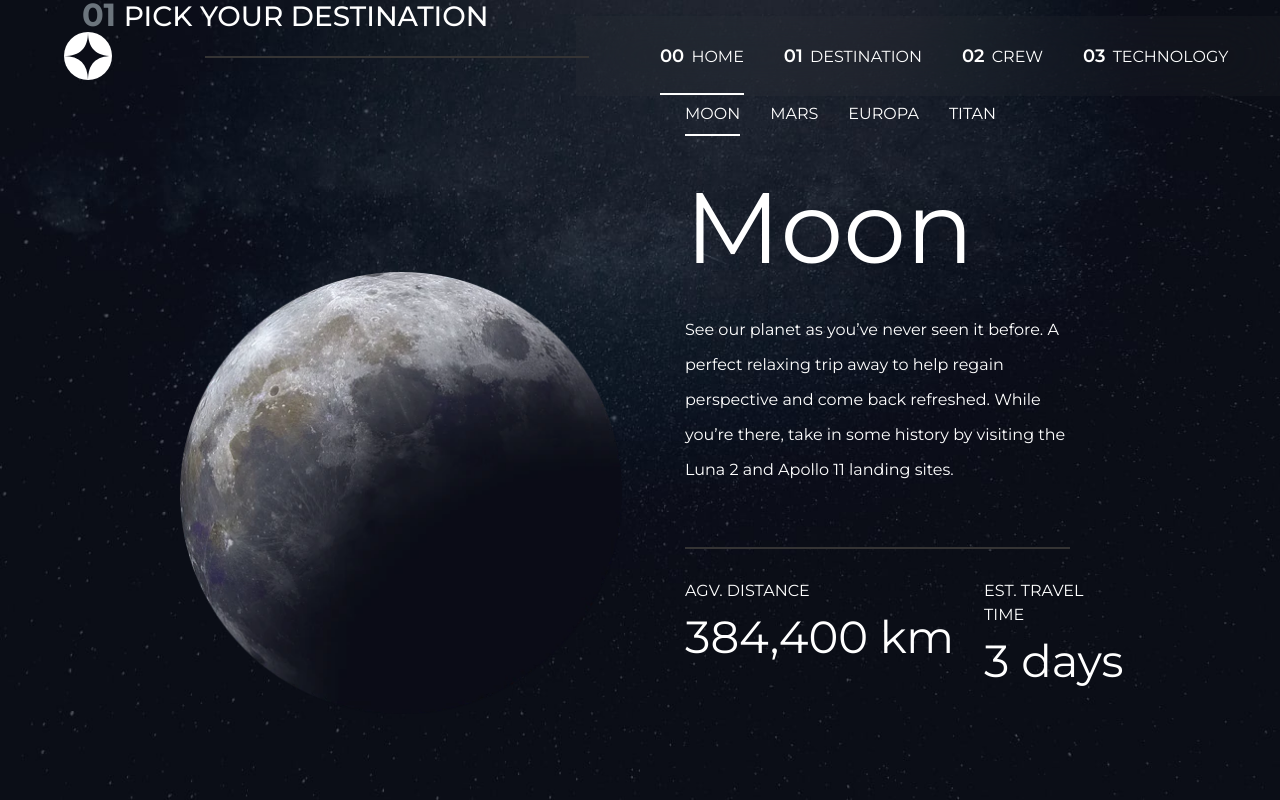
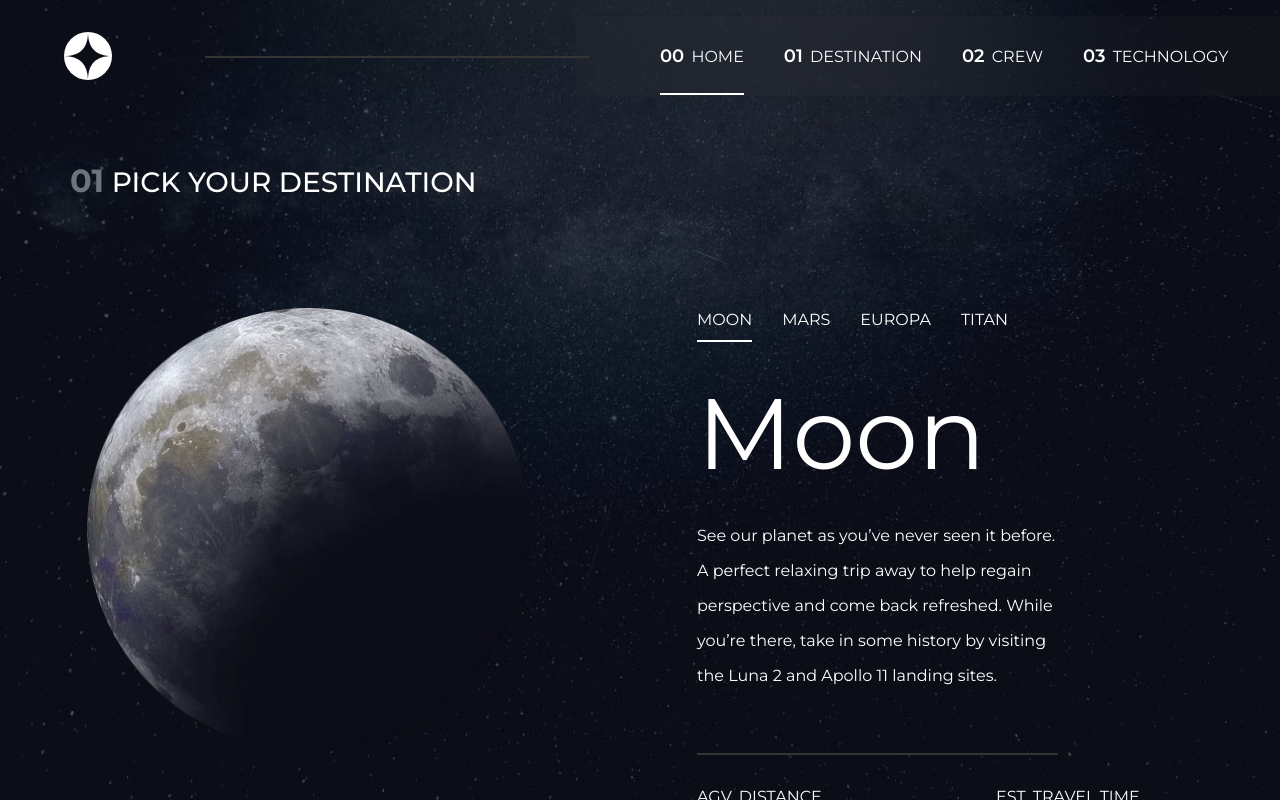
Before and after one commit to xJustFox/proj-space-website, a Vue app: page /destination in a window 1280 px wide. Built offline with nearby package versions, Linux system fonts and the light colour scheme.

Commit message:
[Upgrade] Completed Destination page

```diff
--- a/src/components/Page/Destination.vue
+++ b/src/components/Page/Destination.vue
@@ -19,15 +19,17 @@ export default {
 
 <template lang="">
     <main>
-        <div class="container-sm my-pt-136">
-            <div class="row align-content-end h-100 text-white">
+        <div class="container-sm my-pt-102">
+            <div class="row text-white">
                 <!-- Title -->
                 <div class="col-12">
                     <h3><span class="text-secondary fw-bold fs-2 ">01</span> PICK YOUR DESTINATION</h3>
                 </div>
                 <!-- Planet -->
                 <div class="col-5">
-                    <img class="planet" :src="destination[this.planetIndex].images.webp" alt="">
+                    <figure class="m-0 p-0 d-flex justify-content-center align-items-center ">
+                        <img class="planet" :src="destination[this.planetIndex].images.webp" alt="">
+                    </figure>
                 </div>
                 <!-- Text Planet -->
                 <div class="col-7">
@@ -63,10 +65,9 @@ export default {
 
 main {
     background-image: url('../../assets/destination/background-destination-desktop.jpg');
-    .col-7,
-    .col-5{
-        height: calc(100% - 42px);
-        padding: 60px 0 0 0;
+
+    .col-12{
+        padding: 60px 0 100px 0;
     }
     .p-140{
         padding: 0 140px 0 140px;
@@ -82,6 +83,7 @@ main {
         &::after{
             content: '';
             width: 100%;
+
             position: absolute;
             bottom: -10px;
             left: 0;
@@ -99,7 +101,11 @@ main {
     }
     .planet{
         max-height: 442px;
-        transform: translate(110px, 170px);
+        &:hover{
+            transform: scale(1.2);
+            rotate: 360deg;
+            transition: 700ms;
+        }
     }
 
     .bottomText li{
@@ -113,6 +119,7 @@ main {
 
     .textBott{
         padding-top: 30px;
+        text-wrap: nowrap;
     }
 
 
```
